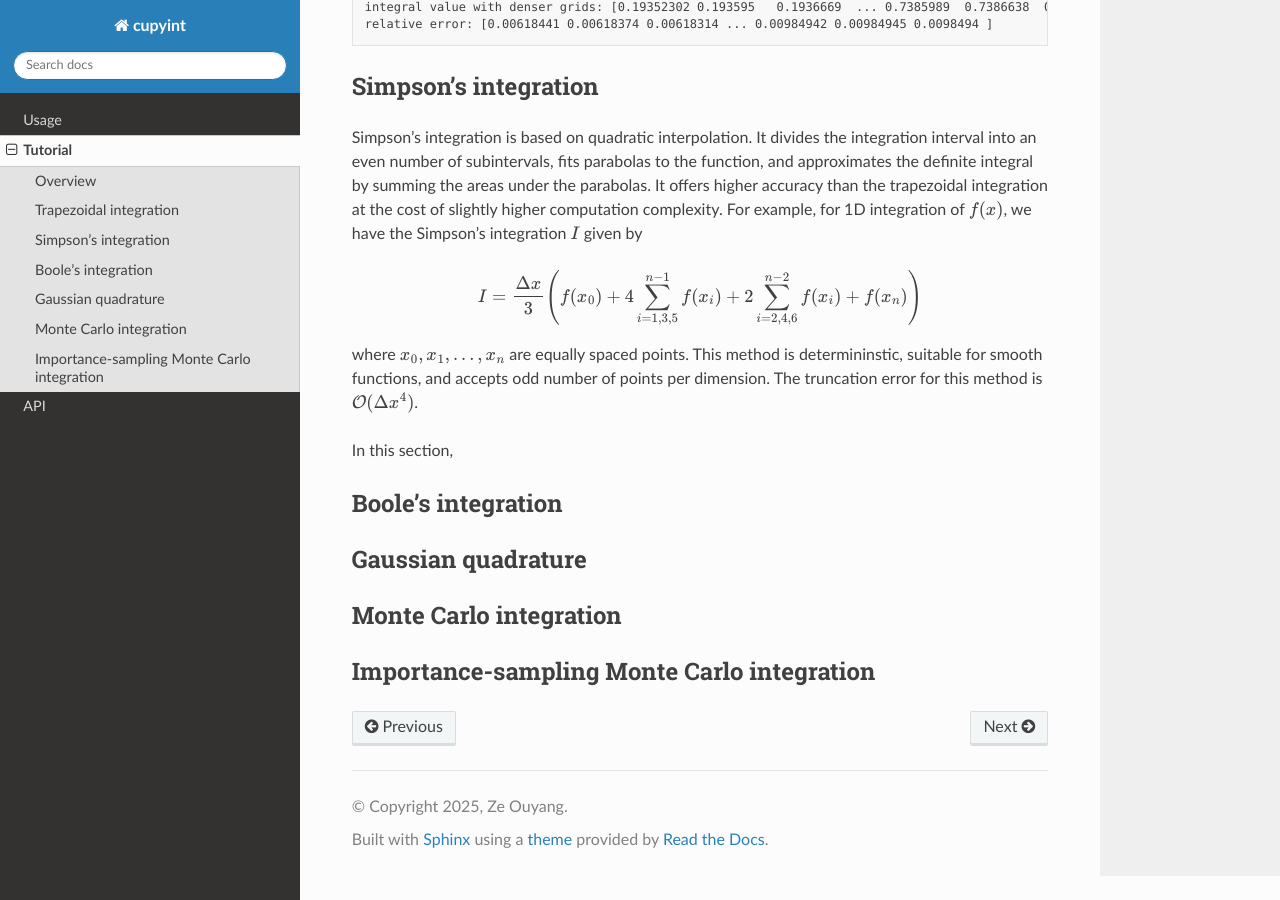
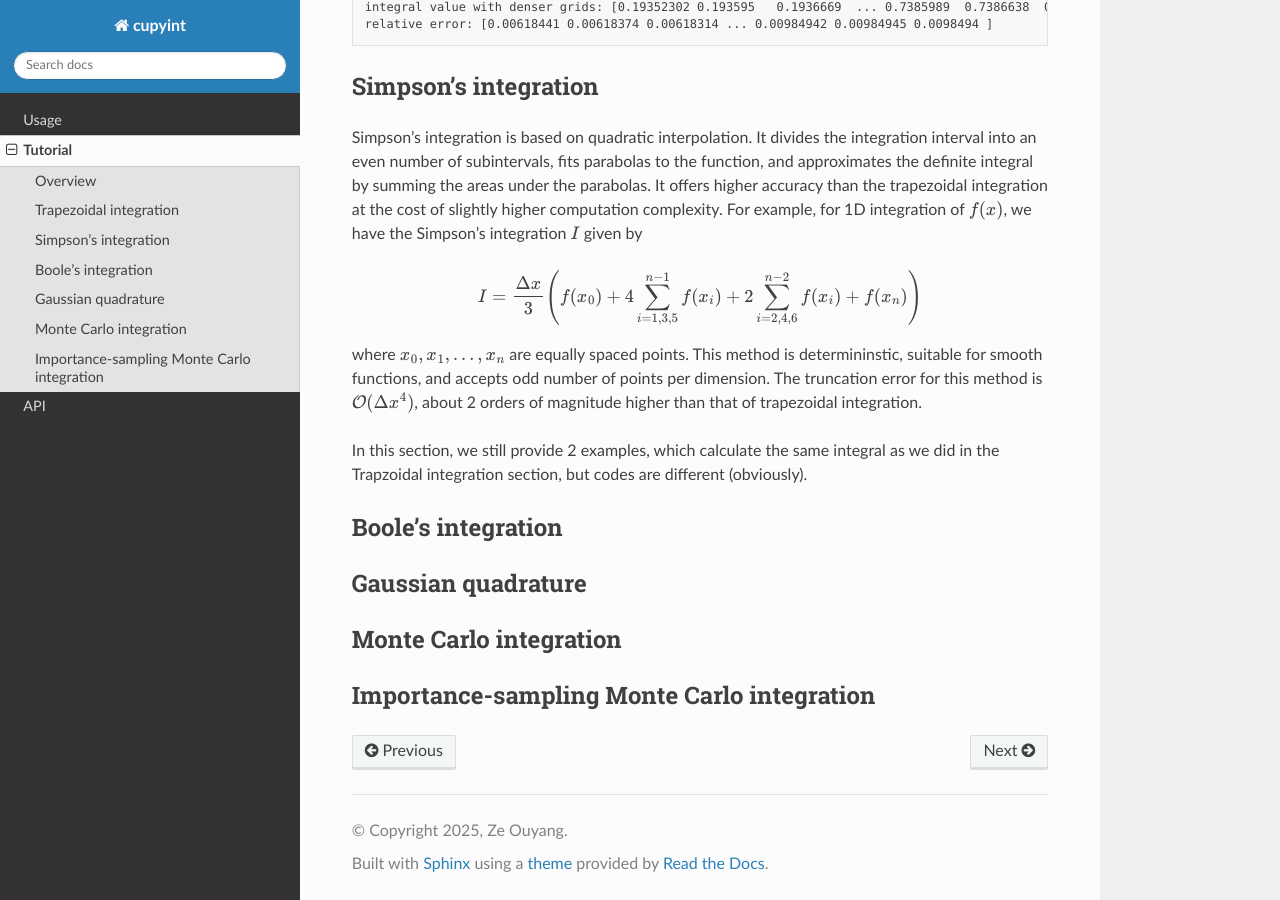
Before and after one commit to ze-ouyang/cupyint_doc, a Sphinx documentation site: the page built from docs/source/tutorial.rst, in a window 1280 px wide and 900 px high, scrolled down 3516 px. Built offline with Sphinx 7.4.7 and the Read the Docs theme 3.1.0, drawn with Linux system fonts in a browser that asks for light colours.

Commit message:
Update tutorial.rst

```diff
--- a/docs/source/tutorial.rst
+++ b/docs/source/tutorial.rst
@@ -150,9 +150,9 @@ Simpson's integration is based on quadratic interpolation. It divides the integr
 
    I = \frac{\Delta x}{3} \left( f(x_0) + 4\sum_{i=1,3,5}^{n-1} f(x_i) + 2\sum_{i=2,4,6}^{n-2} f(x_i) + f(x_n) \right)
 
-where :math:`x_0, x_1,...,x_n` are equally spaced points. This method is determininstic, suitable for smooth functions, and accepts odd number of points per dimension. The truncation error for this method is :math:`\mathcal{O}(\Delta x^4)`.
+where :math:`x_0, x_1,...,x_n` are equally spaced points. This method is determininstic, suitable for smooth functions, and accepts odd number of points per dimension. The truncation error for this method is :math:`\mathcal{O}(\Delta x^4)`, about 2 orders of magnitude higher than that of trapezoidal integration.
 
-In this section,
+In this section, we still provide 2 examples, which calculate the same integral as we did in the Trapzoidal integration section, but codes are different (obviously).
 
 
 Boole's integration
```
